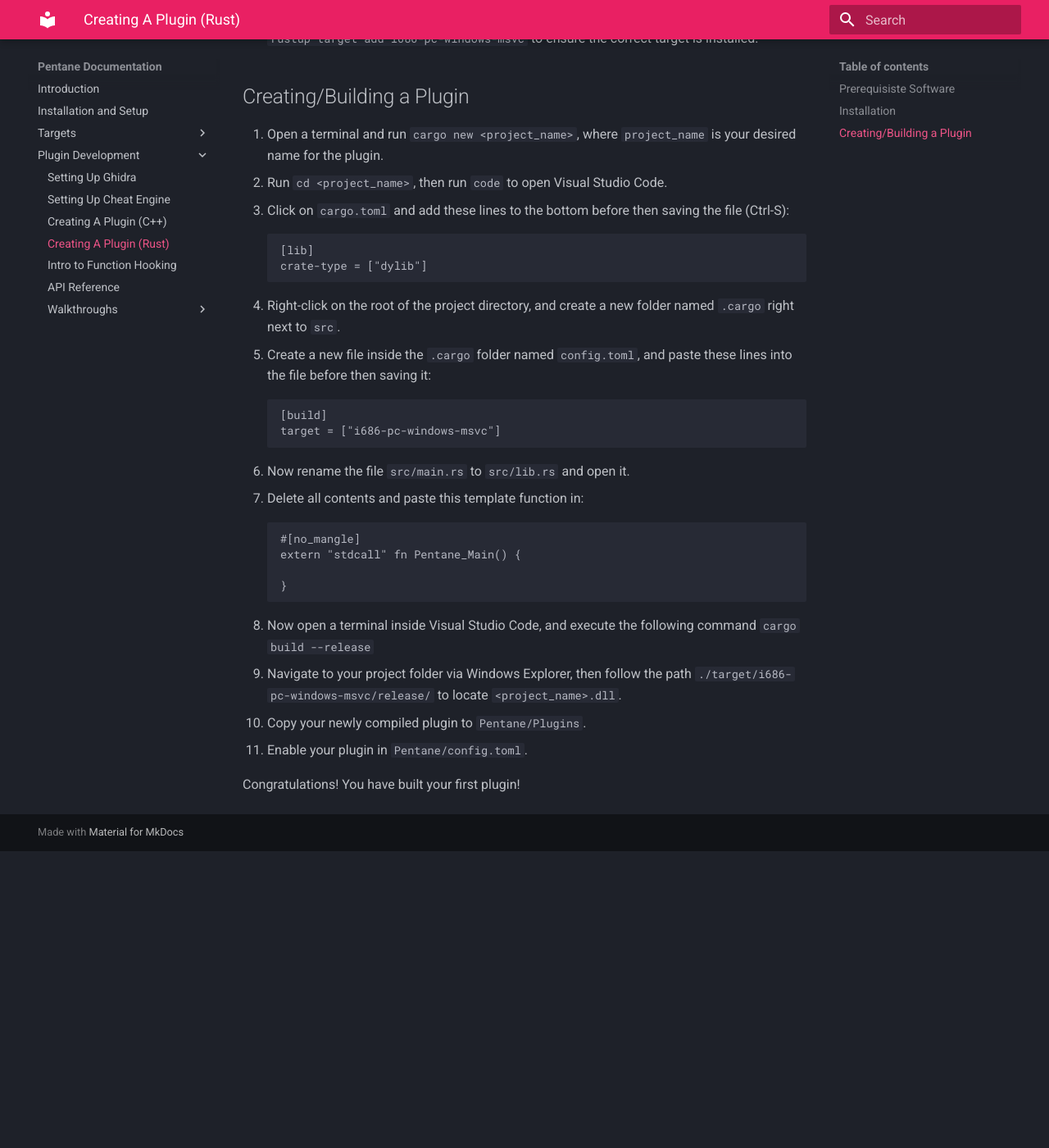
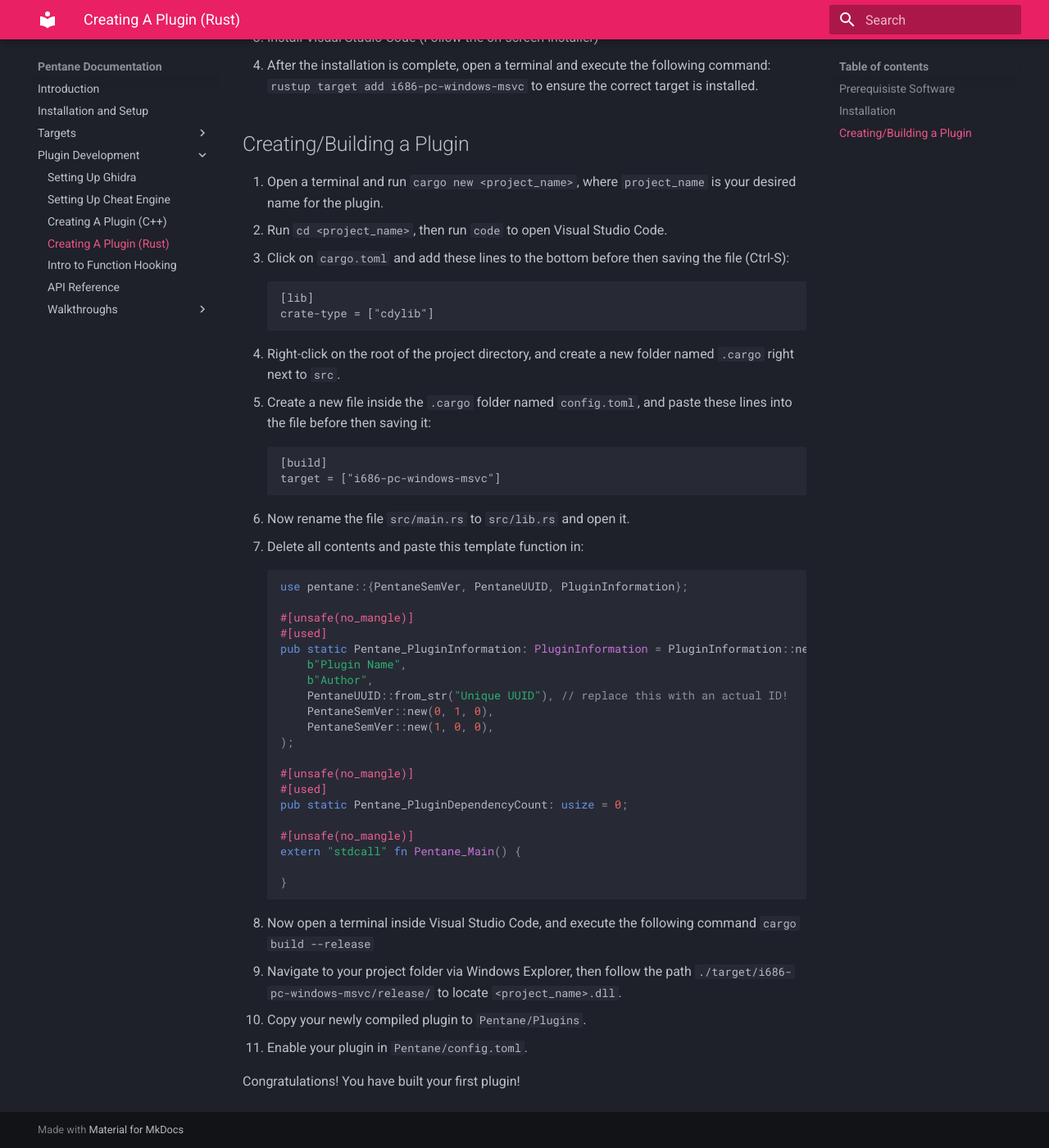
Before and after one commit to high-octane-dev/high-octane-dev.github.io, an MkDocs documentation site: the page built from docs/plugin-development/creating-a-pentane-plugin-rust.md, in a window 1280 px wide and 1400 px high, scrolled down 572 px. Shown: the whole window at 82% size. Built offline with MkDocs 1.6.1 and Material for MkDocs 9.7.7, drawn with Linux system fonts in a browser that asks for light colours; before the commit the page ends 1610 px from its top, so only the background shows below that; some of the changed text lies outside the part shown.

Commit message:
unfinished revision of rust doc

````diff
--- a/docs/plugin-development/creating-a-pentane-plugin-rust.md
+++ b/docs/plugin-development/creating-a-pentane-plugin-rust.md
@@ -19,7 +20,7 @@
 3. Click on ``cargo.toml`` and add these lines to the bottom before then saving the file (Ctrl-S):
 ```
 [lib]
-crate-type = ["dylib"]
+crate-type = ["cdylib"]
 ```
 4. Right-click on the root of the project directory, and create a new folder named ``.cargo`` right next to ``src``.
 5. Create a new file inside the ``.cargo`` folder named ``config.toml``, and paste these lines into the file before then saving it:
@@ -29,8 +30,24 @@
 ```
 6. Now rename the file ``src/main.rs`` to ``src/lib.rs`` and open it.
 7. Delete all contents and paste this template function in:
-```
-#[no_mangle]
+```rust
+use pentane::{PentaneSemVer, PentaneUUID, PluginInformation};
+
+#[unsafe(no_mangle)]
+#[used]
+pub static Pentane_PluginInformation: PluginInformation = PluginInformation::new(
+    b"Plugin Name",
+    b"Author",
+    PentaneUUID::from_str("Unique UUID"), // replace this with an actual ID!
+    PentaneSemVer::new(0, 1, 0),
+    PentaneSemVer::new(1, 0, 0),
+);
+
+#[unsafe(no_mangle)]
+#[used]
+pub static Pentane_PluginDependencyCount: usize = 0;
+
+#[unsafe(no_mangle)]
 extern "stdcall" fn Pentane_Main() {
 
 }
@@ -40,4 +57,5 @@
 10. Copy your newly compiled plugin to ``Pentane/Plugins``.
 11. Enable your plugin in ``Pentane/config.toml``.
 
+
 Congratulations! You have built your first plugin!
````
Also changed, not shown: other parts of docs/plugin-development/creating-a-pentane-plugin-rust.md (+2 -1 lines).
